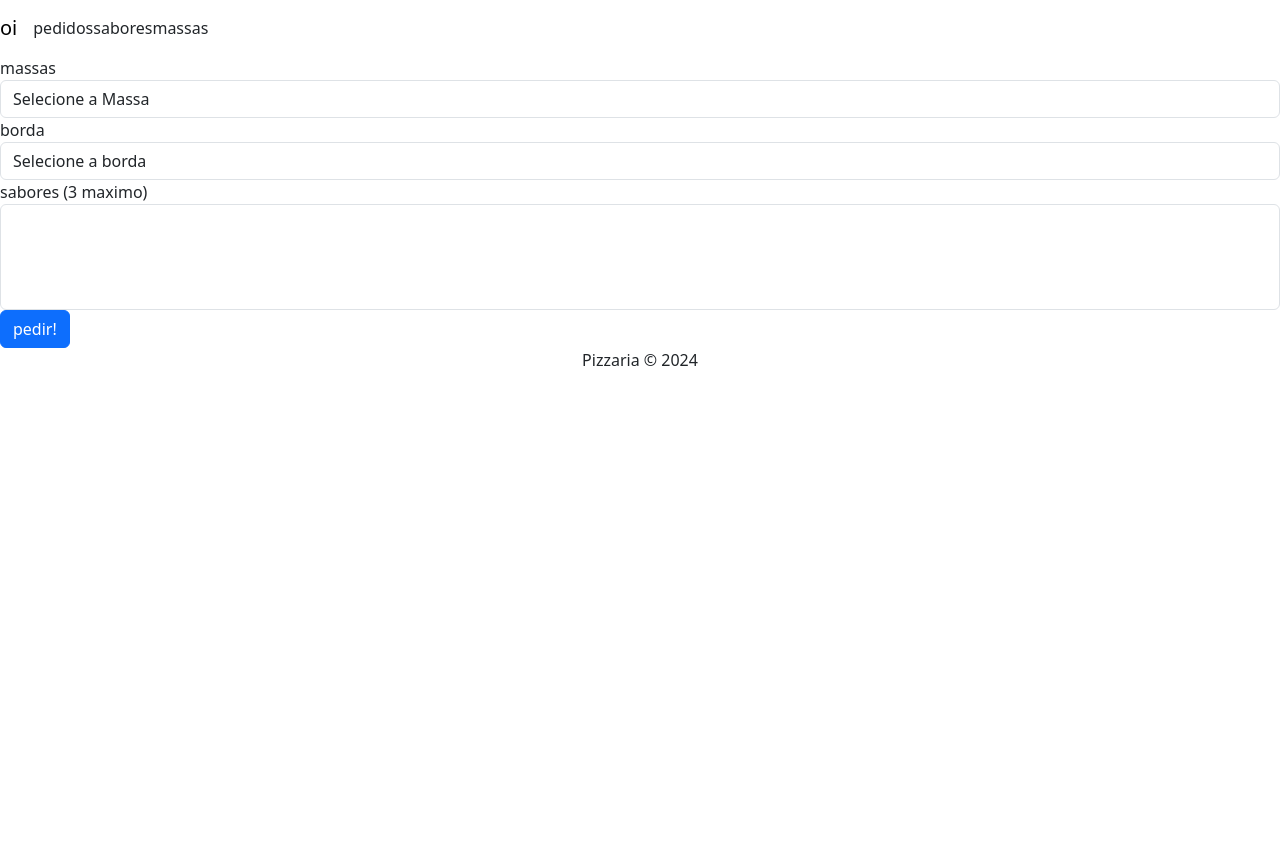
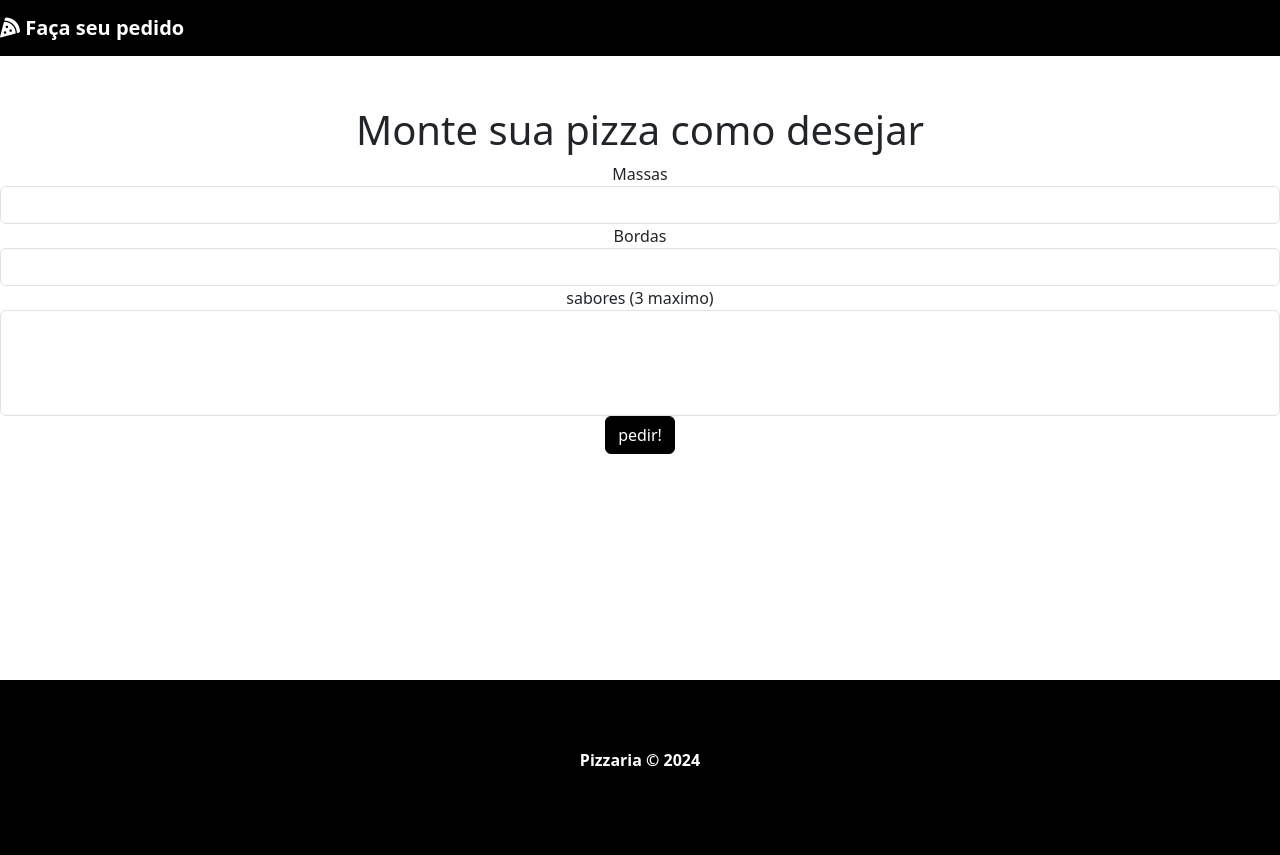
Before and after one commit to luckkkkas/php-sql, a PHP site: page / in a window 1280 px wide. Before the commit the page ends 366 px from the top, so only its background shows below. Run offline with PHP 8.4, Linux system fonts and the light colour scheme; data that the repository does not hold is empty; some libraries are stand-ins or nearby versions.

Commit message:
alteração em style.css e ultimas modicicações na funcção de update

```diff
--- a/pizzaria_joao/assets/style.css
+++ b/pizzaria_joao/assets/style.css
@@ -0,0 +1,188 @@
+html, body {
+    height: 100%;
+  }
+
+  /* NAVBAR */
+  #brand-logo {
+    width: 50px;
+  }
+
+  .navbar.navbar-expand-lg {
+    background-color: #000;
+    font-weight: bold;
+  }
+
+  .navbar.navbar-expand-lg a {
+    color: #FFF;
+  }
+
+  /* HOME */
+  #main-banner {
+    background-image: url("../img/pizza-banner.jpg");
+    height: 300px;
+    background-position: center;
+    background-size: cover;
+    width: 100%;
+    background-position-y: -300px;
+    display: flex;
+    align-items: center;
+    justify-content: center;
+  }
+
+  #main-banner h1 {
+    color: #FFF;
+    background-color: #000;
+    text-align: center;
+    padding: 30px;
+    text-transform: uppercase;
+    width: 550px;
+    font-size: 50px;
+  }
+
+  #main-container {
+    margin-bottom: 100px;
+    padding: 50px 0;
+    text-align: center;
+    min-height: 50%;
+    height: 65.5vh;
+  }
+
+  #main-container h2 {
+    margin-bottom: 30px;
+  }
+
+  .row {
+    margin: 0;
+  }
+
+  #pizza-form {
+    max-width: 550px;
+    margin: 0 auto;
+    text-align: left;
+  }
+
+  #pizza-form label {
+    font-weight: bold;
+  }
+
+  .btn.btn-primary {
+    background-color: #000;
+    border-color: #000;
+  }
+
+  /* ALERTA */
+  .alert {
+    border-radius: 0;
+    text-align: center;
+    margin-bottom: 0;
+    font-weight: bold;
+    padding: 20px;
+    font-size: 18px;
+  }
+
+  .alert.alert-success {
+    border: 2px solid #155724;
+  }
+
+  .alert.alert-warning {
+    border: 2px solid #856404;
+  }
+
+  .alert p {
+    margin-bottom: 0;
+  }
+
+  /* DASHBOARD */
+  .delete-btn, .update-btn {
+    border: none;
+    background-color: transparent;
+  }
+
+  .delete-btn {
+    padding-top: 10px;
+  }
+
+  .delete-btn i {
+    color: #721c24;
+    font-size: 20px;
+  }
+
+  .update-btn {
+    margin-left: 10px;
+  }
+
+  .update-btn i {
+    color: #004085;
+  }
+
+  .update-form {
+    display: flex;
+    flex-direction: row;
+  }
+
+  .status-input {
+    width: 65%;
+  }
+
+  .table ul {
+    text-align: left;
+  }
+
+  /* FOOTER */
+  footer {
+    position: relative;
+    width: 100%;
+    height: 175px;
+    background-color: #000;
+    color: #FFF;
+    display: flex;
+    align-items: center;
+    justify-content: center;
+    font-weight: bold;
+  }
+
+  @media(max-width: 425px) {
+
+    #main-banner {
+      background-position-y: 0;
+    }
+
+    #main-banner h1 {
+      padding: 10px;
+    }
+
+    #main-container {
+      margin-bottom: 0;
+    }
+
+    #main-container .container {
+      padding: 10px;
+    }
+
+    .form-group .btn.btn-primary {
+      width: 100%;
+      height: 50px;
+      margin-top: 15px;
+      text-transform: uppercase;
+    }
+
+    .table-container {
+      padding: 0;
+    }
+
+    .table td, .table th {
+      padding: .5rem;
+    }
+
+    th span {
+      display: none;
+    }
+
+    .table thead th:nth-child(5),
+    .table thead th:nth-child(6),
+    .table tbody td:nth-child(5),
+    .table tbody td:nth-child(6) {
+      display: none;
+    }
+
+  }
--- a/pizzaria_joao/index.php
+++ b/pizzaria_joao/index.php
@@ -2,11 +2,11 @@
     include_once("template/header.php");
     include_once("process/pizza.php");
 ?>
-<form action="process/pizza.php" method="POST" id="pizza-form">
+<form action="process/pizza.php" id="main-container" method="POST" id="pizza-form">
+    <h1>Monte sua pizza como desejar</h1>
     <div class="form-group">
-           <label for="massa">massas</label>
+           <label for="massa">Massas</label>
             <select name="massa" id="massa" class="form-control">
-                <option value="0">Selecione a Massa</option>
                 <?php foreach($massas as $massa):?>
                     <option value="<?= $massa["id"]?>"><?= $massa["tipo"]?></option>
                 <?php endforeach; ?>
@@ -14,9 +14,8 @@
     </div>
 
     <div class="form-group">
-        <label for="borda">borda</label>
+        <label for="borda">Bordas</label>
         <select name="borda" id="borda" class="form-control">
-            <option value="0">Selecione a borda</option>
                 <?php foreach($bordas as $borda):?>
                     <option value="<?= $borda['id']?>"><?= $borda["tipo"]?></option>
                 <?php endforeach;?>
--- a/pizzaria_joao/process/pizza.php
+++ b/pizzaria_joao/process/pizza.php
@@ -23,7 +23,6 @@
         $borda = $data["borda"];
         $massa = $data["massa"];
         $sabores = $data["sabores"];
-
 
         if((count($sabores)) > 3){
             $_SESSION["msg"] = "selecione no máximo 3 sabores";
--- a/pizzaria_joao/template/header.php
+++ b/pizzaria_joao/template/header.php
@@ -27,15 +27,9 @@
 <header>
         <nav class="navbar navbar-expand-lg">
             <a href="index.php" class="navbar-brand">
-                oi
+                <i class="fa-solid fa-pizza-slice"></i></i>
+                Faça seu pedido
             </a>
-            <div>
-                <ul class="navbar-nav">
-                    <li><a href=""></a>pedidos</li>
-                    <li><a href=""></a>sabores</li>
-                    <li><a href=""></a>massas</li>
-                </ul>
-            </div>
         </nav>
     </header>
     <?php if($msg !=""):?>
```
Also changed, not shown: pizzaria_joao/dashboard.php (+10 -10 lines), pizzaria_joao/process/orders.php (+12 -2 lines).
